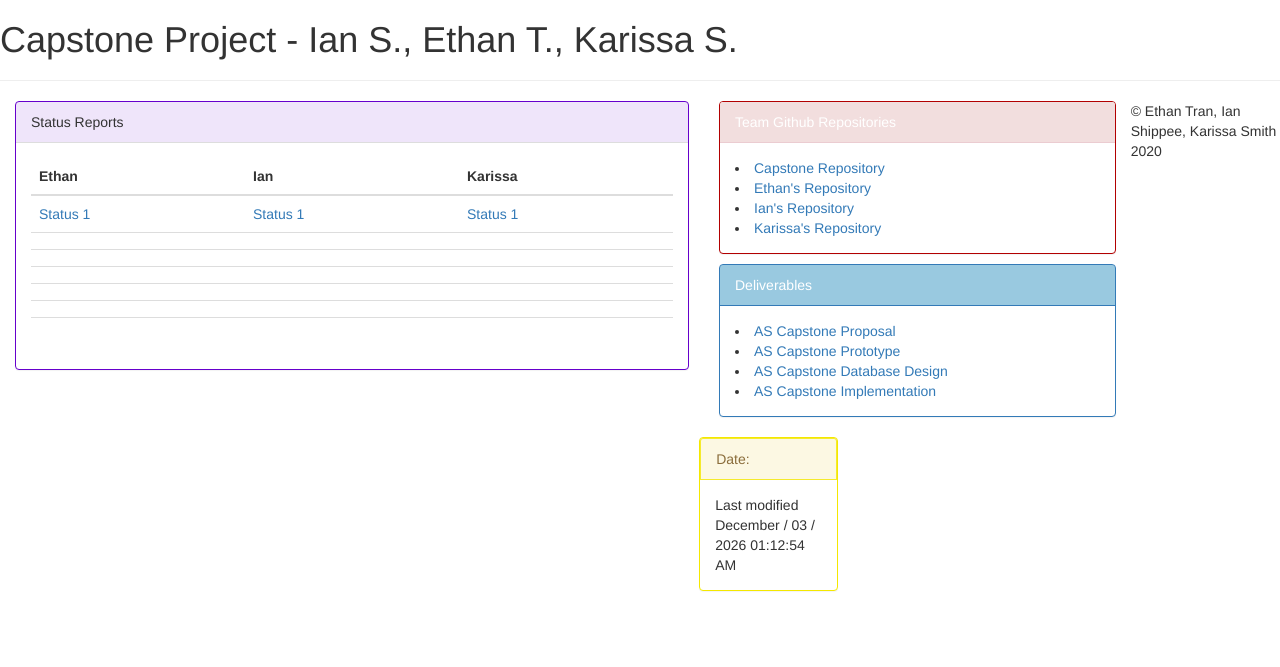
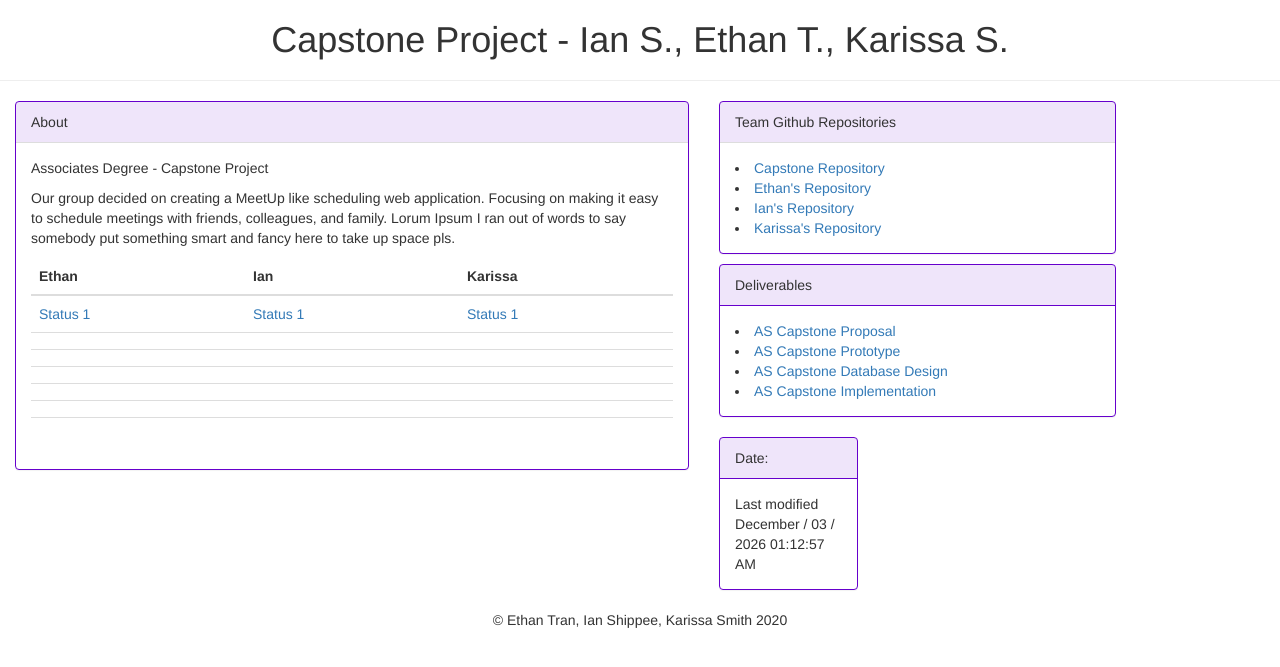
Before and after one commit to Eq-Tran/AS-Capstone, a PHP site: page /mainpage.php in a window 1280 px wide. Shown: the top 667 px of the page. Run offline with PHP 8.4, Linux system fonts and the light colour scheme.

Commit message:
polished up our project assignments page

```diff
--- a/mainpage.php
+++ b/mainpage.php
@@ -3,7 +3,7 @@
     <head>
     <meta charset="utf-8">
     <meta name="viewport" content="width=device-width, initial-scale=1.0">
-    <link rel="stylesheet" type ="text/css" href="mainpage.css">
+    <link rel="stylesheet" type ="text/css" href="/StyleSheetFolder/mainCSS.css">
     <link rel="stylesheet" href="https://maxcdn.bootstrapcdn.com/bootstrap/3.4.0/css/bootstrap.min.css">
     <script src="https://ajax.googleapis.com/ajax/libs/jquery/3.3.1/jquery.min.js"></script>
     <script src="https://maxcdn.bootstrapcdn.com/bootstrap/3.4.0/js/bootstrap.min.js"></script>
@@ -12,13 +12,17 @@
     <body>
         <title>Capstone Winter 2020</title>
 
-        <h1 id="page-header"> Capstone Project - Ian S., Ethan T., Karissa S.</h1>
+        <h1 id="page-header" style="text-align:center;"> Capstone Project - Ian S., Ethan T., Karissa S.</h1>
         <hr>
 
             <div class="col-sm-4" style="width:55%;">
             <div class="panel panel-default" style="border-color: rgba(102,0,204, 1.0);">
-            <div class="panel-heading" style="background-color: rgba(102,0,204, .1);"> Status Reports </div>
+            <div class="panel-heading" style="background-color: rgba(102,0,204, .1);"> About </div>
                 <div class="panel-body">
+                    <p>Associates Degree - Capstone Project </p>
+                    <p>Our group decided on creating a MeetUp like scheduling web application. Focusing on making it easy to schedule meetings with friends, colleagues, and family.
+                        Lorum Ipsum I ran out of words to say somebody put something smart and fancy here to take up space pls.
+                    </p>
             <table class="table" >
                 <thead>
                 <tr>
@@ -79,9 +83,9 @@
             </div>
 
                     <div class="col-sm-4">
-                    <div class="panel panel-danger" style="border-color: rgba(178, 0, 1.0); border: .1em solid rgba(178, 0, 1.0); position: relative; margin-bottom: 10px; ">
+                    <div class="panel panel-default" style="border-color: rgba(102,0,204, 1.0); position: relative; margin-bottom:10px; ">
                         <!-- ADD LINK TO GITHUB PROFILE HERE -->
-                        <div class="panel-heading"  style="color:white;"> Team Github Repositories </div>
+                        <div class="panel-heading"  style="background-color: rgba(102,0,204, .1);"> Team Github Repositories </div>
                         <div class="panel-body">
                          <li><a href="https://github.com/Eq-Tran/AS-Capstone">Capstone Repository</a></li>
                          <li><a href="https://github.com/Eq-Tran">Ethan's Repository</a></li>
@@ -98,9 +102,9 @@
 
 
                 <div class="col-sm-4">
-                <div class="panel panel-primary"  >
-                    <div class="panel-heading" style="background-color:rgba(0, 121, 178, .4);"> Deliverables </div>
-                    <div class="panel-body">
+                <div class="panel panel-default"  style="border-color: rgba(102,0,204, 1.0)">
+                    <div class="panel-heading" style="background-color:rgba(102,0,204, .1);border-color: rgba(102,0,204, 1.0)"> Deliverables </div>
+                    <div class="panel-body" style="border-color: rgba(102,0,204, 1.0)">
                         <li><a href="">AS Capstone Proposal</a></li>
                         <li><a href="">AS Capstone Prototype</a></li>
                         <li><a href="">AS Capstone Database Design</a></li>
@@ -111,8 +115,8 @@
 
                 </div>
 
-                    <div class="panel panel-warning" style="width:35%; margin-left:10%; border:1px solid rgba(244, 232, 0, 1.0); float:right; margin-right:70%;">
-                    <div class="panel-heading" style="border:1px solid rgba(244, 232, 0, .8);" >Date:</div>
+                    <div class="panel panel-default" style="width:35%; margin-left:50%; margin-right:65%; border-color: rgba(102,0,204, 1.0); float:right;">
+                    <div class="panel-heading" style="background-color:rgba(102,0,204, .1);border-color: rgba(102,0,204, 1.0)" >Date:</div>
                     <div class="panel-body">
                      <?php
                             $file = "mainpage.php";
@@ -128,7 +132,7 @@
 
 
 
-        <footer>&copy; Ethan Tran, Ian Shippee, Karissa Smith 2020</footer>
+        <footer style="clear:both; text-align:center;">&copy; Ethan Tran, Ian Shippee, Karissa Smith 2020</footer>
 
 
     <script>
```
Also changed, not shown: StyleSheetFolder/mainCSS.css (added, +9 -0 lines).
